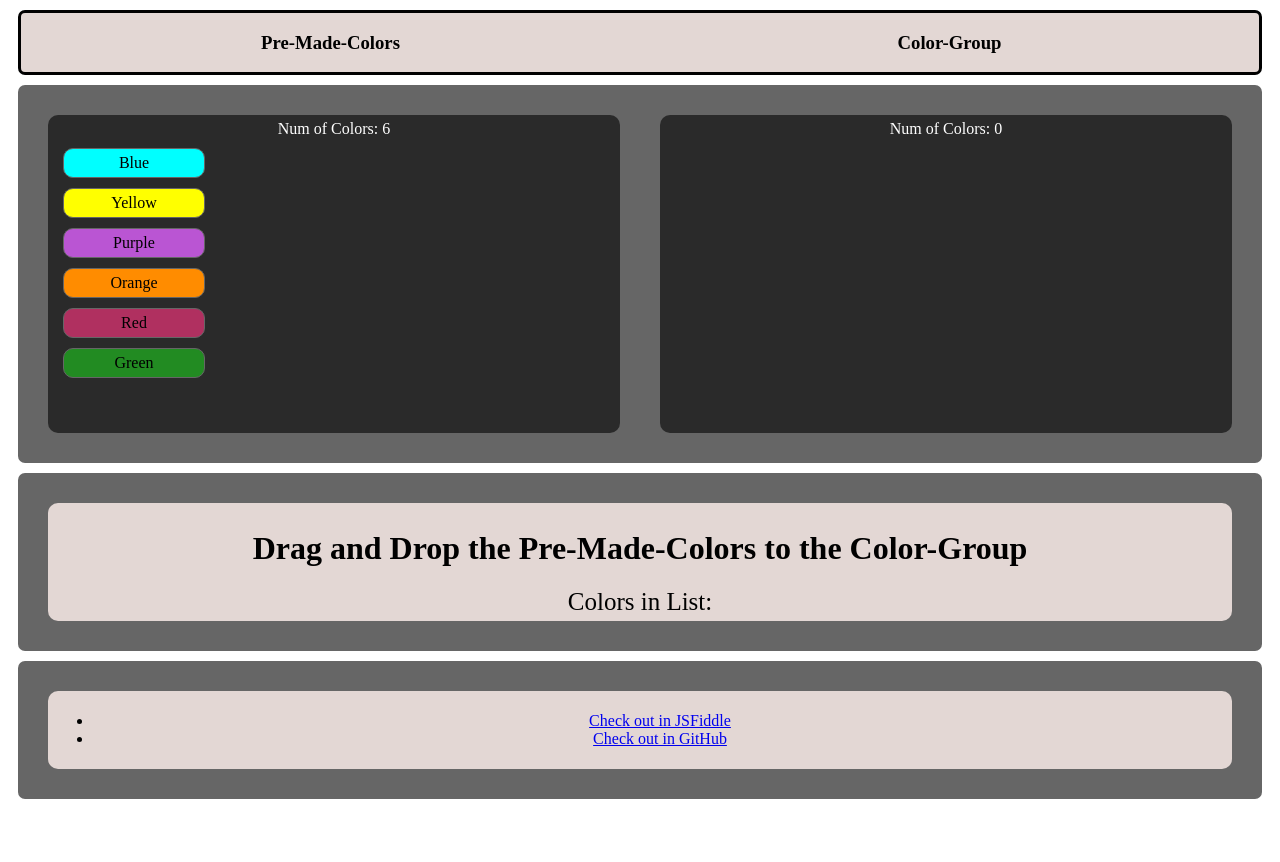
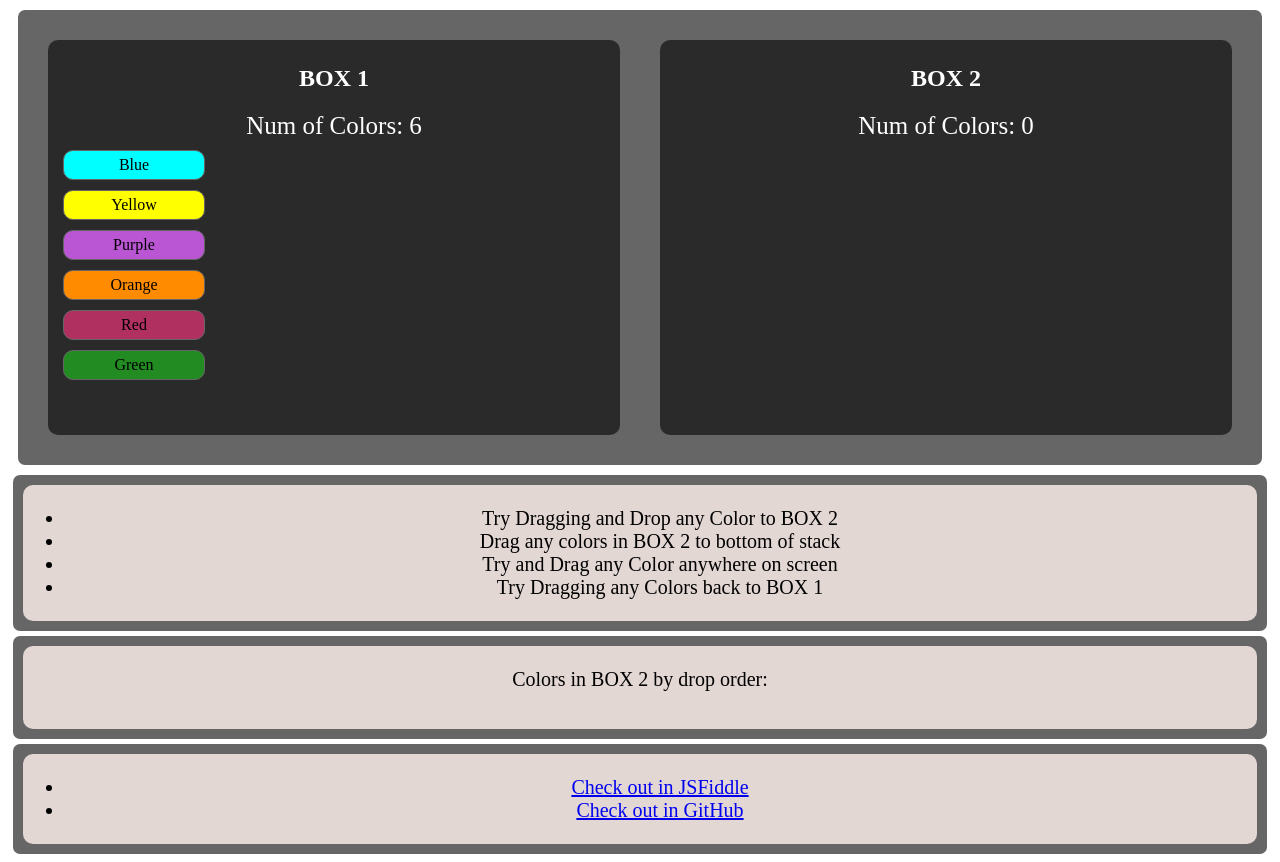
Before and after one commit to garysgray/Color-Builder, a plain HTML site: page index.html in a window 1280 px wide. Before the commit the page ends 809 px from the top, so only its background shows below. Drawn offline with nearby package versions, Linux system fonts and the light colour scheme.

Commit message:
changed style up a bit

```diff
--- a/css/styles.css
+++ b/css/styles.css
@@ -1,24 +1,5 @@
 .draggable{
     cursor:grab;
-  }
-
-#title{
-    display:flex;
-    background-color:#e3d7d4;
-    margin:10px;
-    border-radius: 7px;
-    border-style: solid;
-    border-color:black;
-  }
-
-  #pre{
-    width:50%;
-    text-align: center;
-  }
-
-  #group{
-    width:50%;
-    text-align: center;
   }
 
   #page-box{
@@ -27,6 +8,8 @@
     padding:10px;
     border-radius: 7px;
     display:flex;
+    text-align:center;
+    color:white;
   }
 
   #page-box>div{
@@ -34,18 +17,19 @@
   }
 
   #current-color-list{
-    font-size:25;
+    font-size:20;
+    padding:2px;
+    margin:5px;
+    margin-bottom:1%;
   }
-
 
   .info-box{
     background-color:#666;
-    margin:10px;
-    padding:10px;
+    margin:5px;
+    padding:5px;
     border-radius: 7px;
     display:flex;
     text-align:center;
-
   }
 
   .info-box>div{
@@ -55,19 +39,18 @@
   .info-section{
     background-color:#e3d7d4;
     border-radius: 10px;
-    padding:5px;
-    margin:20px;
+    padding:2px;
+    margin:5px;
+    font-size:20;
   }
-
 
   #color-in-group{
     color:white;
-    text-align:center;
+    font-size:25;
   }
   #color-in-list{
     color:white;
-    text-align:center;
-
+    font-size:25;
   }
 
   #color-section{
@@ -97,23 +80,24 @@
     border-radius: 10px;
     width: 130px;
     text-align:center;
+    color:black;
   }
 
-  #blue{
+  #Blue{
     background-color: #00ffff;
   }
-  #yellow{
+  #Yellow{
     background-color: #ffff00;
   }
-  #green{
+  #Green{
     background-color: #228b22;
   }
-  #orange{
+  #Orange{
     background-color: #ff8c00;
   }
-  #purple{
+  #Purple{
     background-color: #ba55d3;
   }
-  #red{
+  #Red{
     background-color: #b03060;
   }
--- a/index.html
+++ b/index.html
@@ -6,37 +6,43 @@
   <link rel="stylesheet" type="text/css" href="css/styles.css">
 </head>
 <body>
-<div id="title">
-  <h3 id="pre">Pre-Made-Colors</h3>
-  <h3 id="group">Color-Group</h3>
-</div>
 <div id="page-box">
     <div id="color-section">
       <div>
+        <h2>BOX 1</h2>
         <div id="color-in-list"></div>
-        <div id="blue" class="color-type  draggable">Blue</div>
-        <div id="yellow" class="color-type  draggable">Yellow</div>
-        <div id="purple" class="color-type  draggable">Purple</div>
-        <div id="orange" class="color-type  draggable">Orange</div>
-        <div id="red" class="color-type  draggable">Red</div>
-        <div id="green" class="color-type  draggable">Green</div>
+        <div id="Blue" class="color-type  draggable">Blue</div>
+        <div id="Yellow" class="color-type  draggable">Yellow</div>
+        <div id="Purple" class="color-type  draggable">Purple</div>
+        <div id="Orange" class="color-type  draggable">Orange</div>
+        <div id="Red" class="color-type  draggable">Red</div>
+        <div id="Green" class="color-type  draggable">Green</div>
       </div>
     </div>
     <div id="group-section">
+        <h2>BOX 2</h2>
         <div id="color-in-group"></div>
         <div id="group-obj"></div>
     </div>
 </div>
 <div class="info-box">
     <div class="info-section">
-        <h1>Drag and Drop the Pre-Made-Colors to the Color-Group</h1>
+    <ul>
+        <li>Try Dragging and Drop any Color to BOX 2</li>
+        <li>Drag any colors in BOX 2 to bottom of stack</li>
+        <li>Try and Drag any Color anywhere on screen</li>
+        <li>Try Dragging any Colors back to BOX 1</li>
+    </ul>
+    </div>
+</div>
+<div class="info-box">
+        <div class="info-section">
+            <p>Colors in BOX 2 by drop order:</P>
         <div id="current-color-list"></div>
-        <div id="current-color-num-list"></div>
     </div>
 </div>
 <div class="info-box">
     <div class="info-section">
-
         <ul>
            <li><a href="https://jsfiddle.net/uggr/s3qy4tf9/" target="_blank">Check out in JSFiddle</a></li>
            <li><a href="https://github.com/garysgray/Color-Builder-Interface" target="_blank">Check out in GitHub</a></li>
--- a/js/main.js
+++ b/js/main.js
@@ -3,19 +3,33 @@ var numOfColorsInGroup= 0;
 var numOfColorsInList = 6;
 
 var colrDict = {
-    "blue": 65535,
-    "yellow": 16776960,
-    "green": 2263842,
-    "orange": 16747520,
-    "purple": 12211667,
-    "red": 11546720,
+    "Blue"  : "00FFFF",
+    "Yellow": "FFFF00",
+    "Green" : "228B22",
+    "Orange": "FF8C00",
+    "Purple": "BA55D3",
+    "Red"   : "B03060",
 };
 
 function showNumOfColors()
 {
     document.getElementById("color-in-list").innerHTML = "Num of Colors:  " +numOfColorsInList;
     document.getElementById("color-in-group").innerHTML = "Num of Colors:  "+numOfColorsInGroup;
-    document.getElementById("current-color-list").innerHTML = "Colors in List: "+colorsArray;
+    document.getElementById("current-color-list").innerHTML = getColorString();
+}
+
+function getColorString()
+{
+    var colorString = "";
+    for(var i in colorsArray)
+    {
+        colorString += colorsArray[i]+"="+colrDict[colorsArray[i]];
+        if(i != colorsArray.length-1)
+        {
+            colorString+=", ";
+        }
+    }
+    return colorString;
 }
 
 $( function()
@@ -25,19 +39,13 @@ $( function()
     $("#group-obj").droppable(
     {  drop: function(event, ui)
         {
-
             var target_info = $(ui.draggable.context).attr("id");
-
-            console.log("the color is: "+target_info);
-
             if(colorsArray.indexOf(target_info) == -1)
             {
                 colorsArray.push(target_info);
                 numOfColorsInGroup += 1;
                 numOfColorsInList -= 1;
                 showNumOfColors();
-
-                console.log("color value is: "+colrDict[target_info]);
             }
             else
             {
@@ -49,8 +57,6 @@ $( function()
            var dropped = ui.draggable;
            var droppedOn = $(this);
            $(dropped).detach().css({top: 0,left: 0}).appendTo(droppedOn);
-
-           console.log(colorsArray);
         }
     });
 });
```
